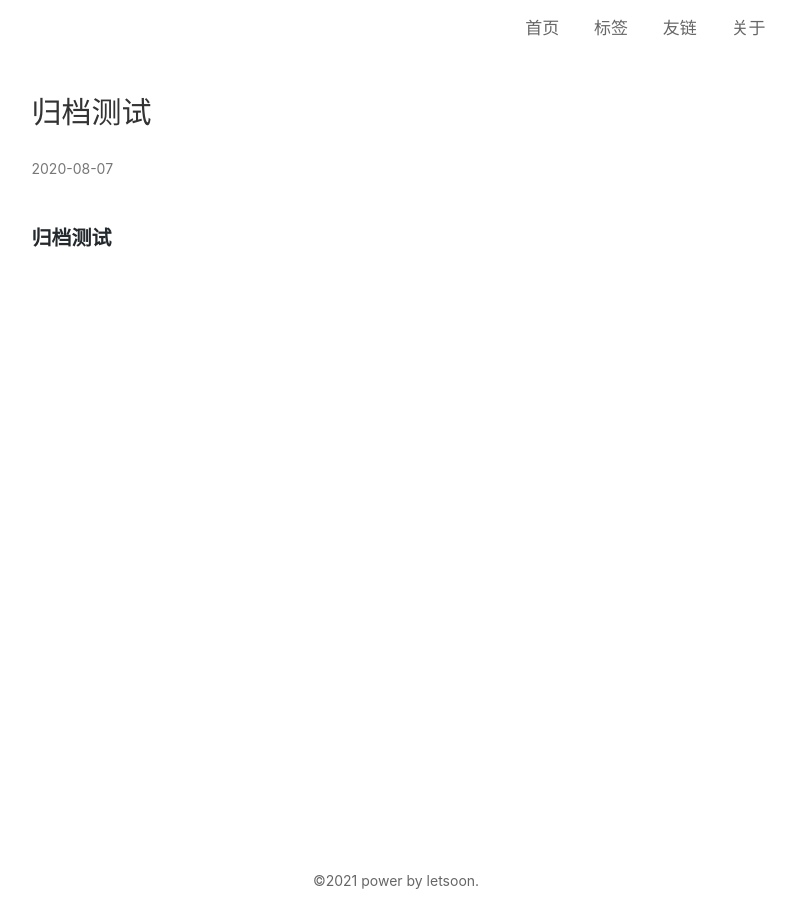
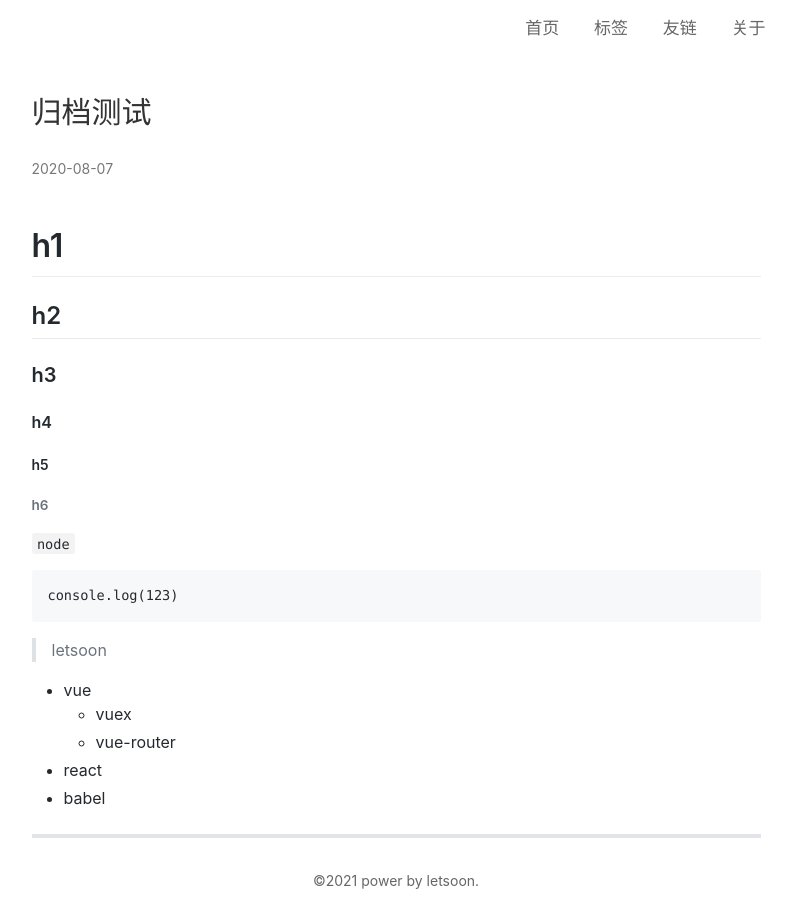
Before and after one commit to letsoon/letsoon.github.io, a Jekyll site: the page built from _posts/2020-08-07-test.md, in a window 1280 px wide. Shown: the whole page, without its empty margins (244-1040 px from the left). Built offline with Jekyll 4.4.1, drawn with Linux system fonts in a browser that asks for light colours.

Commit message:
Update 2020-08-07-test.md

````diff
--- a/_posts/2020-08-07-test.md
+++ b/_posts/2020-08-07-test.md
@@ -5,4 +5,26 @@ tag: test
 date: 2020-08-07
 ---
 
-### 归档测试
+# h1
+## h2
+### h3
+#### h4
+##### h5
+###### h6
+
+`node`
+
+```js
+console.log(123)
+```
+
+> letsoon
+
+
+- vue
+  - vuex
+  - vue-router
+- react
+- babel
+
+---
````
